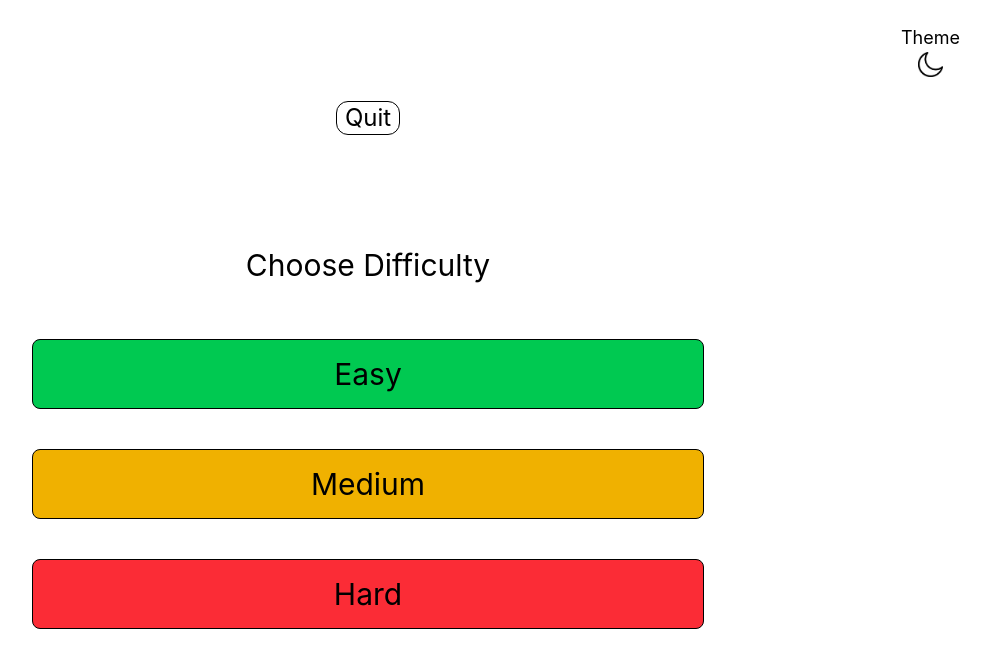
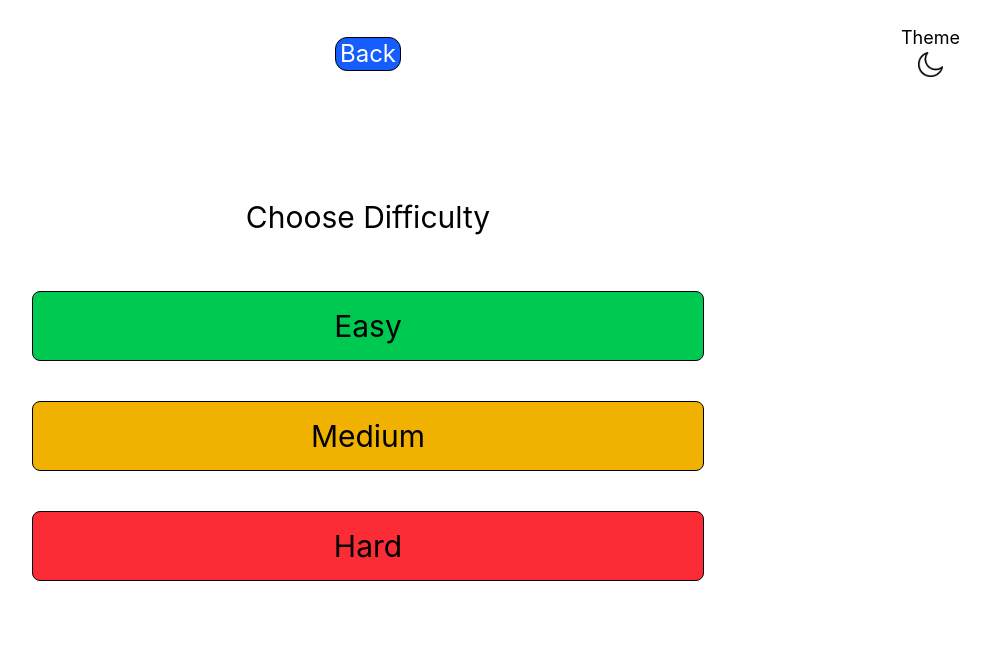
Before and after one commit to Owale128/MemoryGame, a React (Vite) app: page /difficulty in a window 1280 px wide. Shown: the top 668 px of the page, without its empty margins (272-1262 px from the left). Built offline with nearby package versions, Linux system fonts and the light colour scheme; no server answers.

Commit message:
Created a backBtn component

```diff
--- /dev/null
+++ b/src/components/BackBtn.tsx
@@ -0,0 +1,25 @@
+import { useNavigate } from "react-router-dom"
+
+interface IBackBtn {
+  navigateTo: string;
+}
+
+const BackBtn = ({navigateTo}: IBackBtn) => {
+const navigate = useNavigate()
+
+const backBtn = () => {
+  navigate(navigateTo)
+}
+
+  return (
+    <>
+      <button onClick={backBtn}
+      className="border border-black px-1 text-2xl rounded-xl bg-blue-600 text-white hover:bg-blue-800 ease-in duration-100 cursor-pointer"
+      >
+          Back
+      </button>
+    </>
+  )
+}
+
+export default BackBtn
--- a/src/components/DisplayModal.tsx
+++ b/src/components/DisplayModal.tsx
@@ -1,5 +1,5 @@
 import { motion } from "framer-motion"
-import QuitBtn from "./QuitBtn"
+import QuitBtn from "./QuitBtn";
 
 interface IDisplayModal {
     storedUsername: string;
@@ -39,7 +39,7 @@ const DisplayModal = ({retryGame, changeDifficulty, storedUsername}: IDisplayMod
         Change difficulty
         </button>
 
-        <QuitBtn />
+        <QuitBtn navigateTo="/" />
     </motion.div>
     </motion.div>
 
--- a/src/components/QuitBtn.tsx
+++ b/src/components/QuitBtn.tsx
@@ -2,7 +2,11 @@ import { useContext } from "react"
 import { useNavigate } from "react-router-dom"
 import { ThemeContext } from "../context/ThemeContext"
 
-const QuitBtn = () => {
+interface IBackBtn {
+    navigateTo: string;
+  }
+
+const QuitBtn = ({navigateTo}: IBackBtn) => {
 const navigate = useNavigate()
 const theme = useContext(ThemeContext)
 
@@ -10,7 +14,7 @@ const quit = () => {
     const isConfirmed = confirm('Are you sure?')
     sessionStorage.removeItem('username')
     sessionStorage.removeItem('difficulty')
-    if(isConfirmed) navigate('/')
+    if(isConfirmed) navigate(navigateTo)
 }
 
   return (
--- a/src/pages/Category.tsx
+++ b/src/pages/Category.tsx
@@ -5,6 +5,8 @@ import DisplayCategory from "../components/DisplayCategory";
 import { ICategory } from "../model/ICategory";
 import Spinner from "../components/Spinner";
 import { ThemeContext } from "../context/ThemeContext";
+import QuitBtn from "../components/QuitBtn";
+import { BASE_URL } from "../utils/baseUrl";
 
 const Category = () => {
     const [categories, setCategories] = useState<ICategory[]>([])
@@ -15,7 +17,7 @@ const Category = () => {
     useEffect(() => {
         const fetchCategories = async () => {
             try {
-                const response = await axios.get('http://localhost:3000/categories')
+                const response = await axios.get(`${BASE_URL}/categories`)
                 setCategories(response.data)
                 setLoading(false)
             } catch (error) {
@@ -30,9 +32,13 @@ const Category = () => {
         sessionStorage.setItem('category', categoryId.toString())
         navigate('/difficulty')
     }
+
         if(loading) return <Spinner />
   return (
     <div>
+        <div className="flex justify-center -mt-16 mb-16">
+        <QuitBtn navigateTo="/" />
+        </div>
       <h1 style={{color: theme.color}} className="text-center text-3xl">Select Category</h1>
         <DisplayCategory
         categories={categories}
--- a/src/pages/Difficulty.tsx
+++ b/src/pages/Difficulty.tsx
@@ -1,8 +1,8 @@
 import DisplayDifficulty from "../components/DisplayDifficulty"
 import { useNavigate } from "react-router-dom"
-import QuitBtn from "../components/QuitBtn"
 import { useContext } from "react"
 import { ThemeContext } from "../context/ThemeContext"
+import BackBtn from "../components/BackBtn"
 
 const Difficulty = () => {
   const navigate = useNavigate()
@@ -18,8 +18,10 @@ const Difficulty = () => {
 
   return (
     <div className="text-center">
-    <QuitBtn />
-    <div className="flex flex-col items-center my-28">
+      <div className="-mt-16 mb-32">
+    <BackBtn navigateTo='/categories' />
+      </div>
+    <div className="flex flex-col items-center">
       <h1 className="text-3xl mb-14 ease-in duration-100" style={{color: theme.color}}>Choose Difficulty</h1>
       <DisplayDifficulty handleDifficulty={handleDifficulty} />
     </div>
--- a/src/pages/GamePage.tsx
+++ b/src/pages/GamePage.tsx
@@ -9,6 +9,8 @@ import DisplayModal from "../components/DisplayModal";
 import { fetchAndShuffleCards } from "../utils/gameUtils";
 import Spinner from "../components/Spinner";
 import { ThemeContext } from "../context/ThemeContext";
+import BackBtn from "../components/BackBtn";
+import { BASE_URL } from "../utils/baseUrl";
 
 const GamePage = () => {
     const [state, dispatch] = useReducer(cardReducer, {
@@ -50,7 +52,7 @@ const GamePage = () => {
             setTimeout(async () => {
                 setShowModal(true)
                     try {
-                        await axios.put('http://localhost:3000/saveScore', {username: storedUsername, attempts: state.attempts, difficulty, categoryId})
+                        await axios.put(`${BASE_URL}/saveScore`, {username: storedUsername, attempts: state.attempts, difficulty, categoryId})
                         console.log('Score sent to backend successfully')
                     } catch (error) {
                         console.error('Error sending score to backend')
@@ -76,20 +78,14 @@ const GamePage = () => {
         navigate('/difficulty')
       }
 
-      const backBtn = () => {
-        navigate('/difficulty')
-      }
-
     if(state.loading) return <Spinner />
 
   return (
     <div className="text-center pt-20">
     {!isGameFinished && (
-        <button onClick={backBtn}
-        className="border border-black px-1 text-2xl rounded-xl bg-blue-600 text-white hover:bg-blue-800 ease-in duration-100 cursor-pointer"
-        >
-            Back
-        </button>
+        <div className="-mt-36 mb-40">
+        <BackBtn navigateTo="/difficulty" />
+        </div>
     )}
     <div className="flex flex-col justify-center items-center text-3xl my-16">
         <h1 className="mb-10 ease-in duration-100" style={{color: theme.color}}>Level of difficulty: {difficulty}</h1>
```
